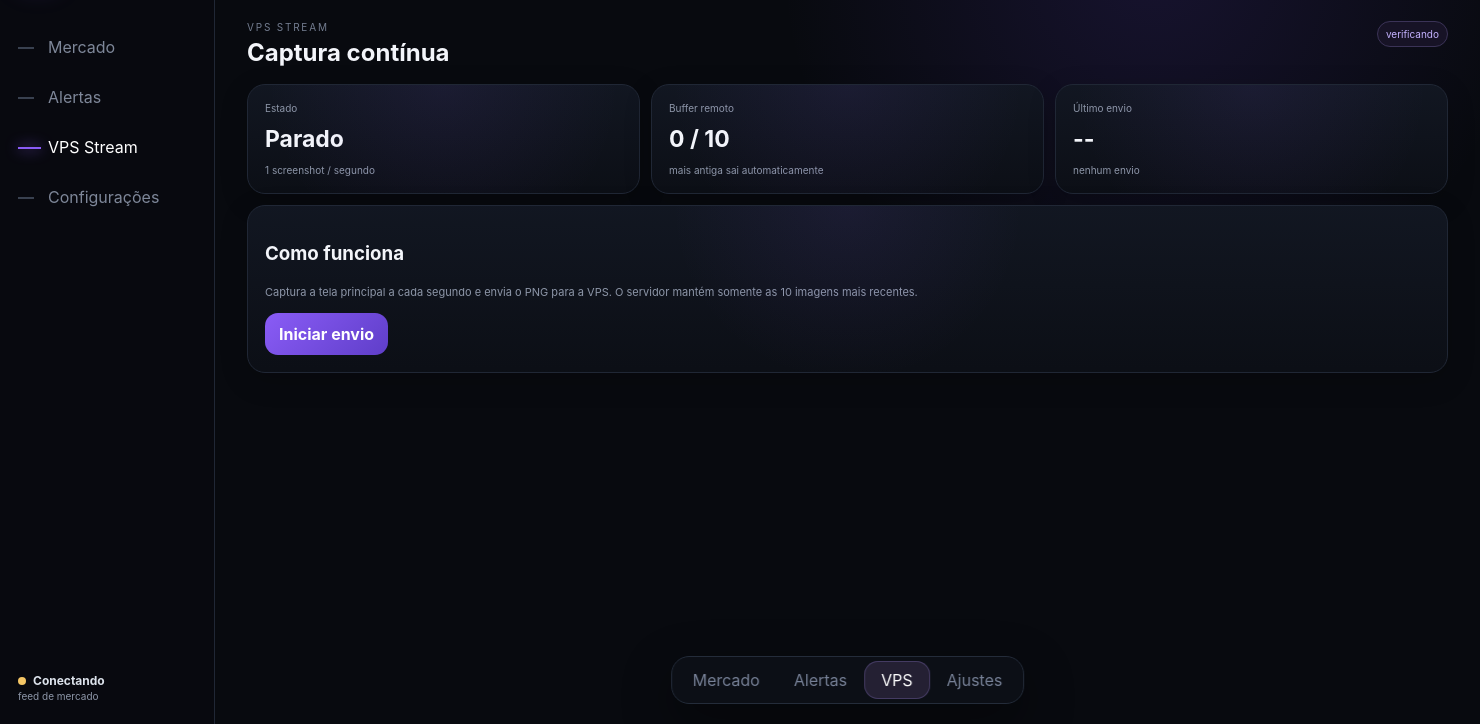
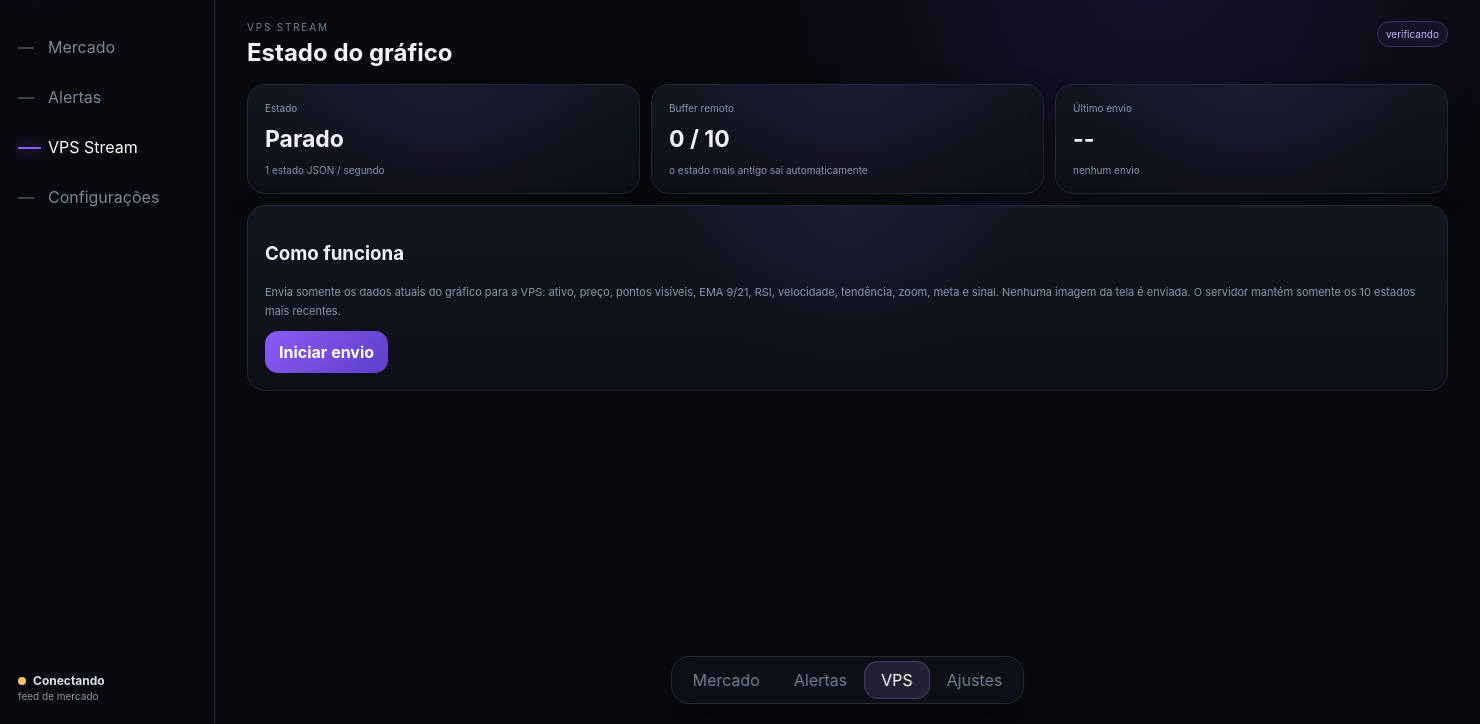
Before and after one commit to bartkevihi17-coder/iq-option, an Electron app: page index.html in a window 1480 px wide. Both pictures are taken after a click on the button "VPS Stream". Shown: the part 76-800 px from the top of the page. Drawn offline with Linux system fonts and the light colour scheme; no server answers.

Commit message:
ui: describe graph-data VPS streaming

```diff
--- a/index.html
+++ b/index.html
@@ -46,7 +46,7 @@ main{overflow:auto;padding:28px 32px 105px}.top{display:flex;justify-content:spa
  </section>
 
  <section id="page-alerts" class="page"><div class="section"><div><p class="eyebrow">HISTÓRICO</p><h2>Alertas e eventos</h2></div><button id="clear" class="ghost">Limpar</button></div><div id="events" class="events"></div></section>
- <section id="page-stream" class="page"><div class="section"><div><p class="eyebrow">VPS STREAM</p><h2>Captura contínua</h2></div><span id="vpsPill" class="pill">verificando</span></div><div class="streamgrid"><div class="card panel big"><span>Estado</span><strong id="streamState">Parado</strong><small>1 screenshot / segundo</small></div><div class="card panel big"><span>Buffer remoto</span><strong id="buffer">0 / 10</strong><small>mais antiga sai automaticamente</small></div><div class="card panel big"><span>Último envio</span><strong id="last">--</strong><small id="lastDetail">nenhum envio</small></div></div><div class="card panel"><h3>Como funciona</h3><p class="muted">Captura a tela principal a cada segundo e envia o PNG para a VPS. O servidor mantém somente as 10 imagens mais recentes.</p><button id="streamBtn2" class="primary">Iniciar envio</button></div></section>
+ <section id="page-stream" class="page"><div class="section"><div><p class="eyebrow">VPS STREAM</p><h2>Estado do gráfico</h2></div><span id="vpsPill" class="pill">verificando</span></div><div class="streamgrid"><div class="card panel big"><span>Estado</span><strong id="streamState">Parado</strong><small>1 estado JSON / segundo</small></div><div class="card panel big"><span>Buffer remoto</span><strong id="buffer">0 / 10</strong><small>o estado mais antigo sai automaticamente</small></div><div class="card panel big"><span>Último envio</span><strong id="last">--</strong><small id="lastDetail">nenhum envio</small></div></div><div class="card panel"><h3>Como funciona</h3><p class="muted">Envia somente os dados atuais do gráfico para a VPS: ativo, preço, pontos visíveis, EMA 9/21, RSI, velocidade, tendência, zoom, meta e sinal. Nenhuma imagem da tela é enviada. O servidor mantém somente os 10 estados mais recentes.</p><button id="streamBtn2" class="primary">Iniciar envio</button></div></section>
  <section id="page-settings" class="page">
   <div class="section"><div><p class="eyebrow">PREFERÊNCIAS</p><h2>Configurações</h2></div></div>
   <div class="settings">
```
